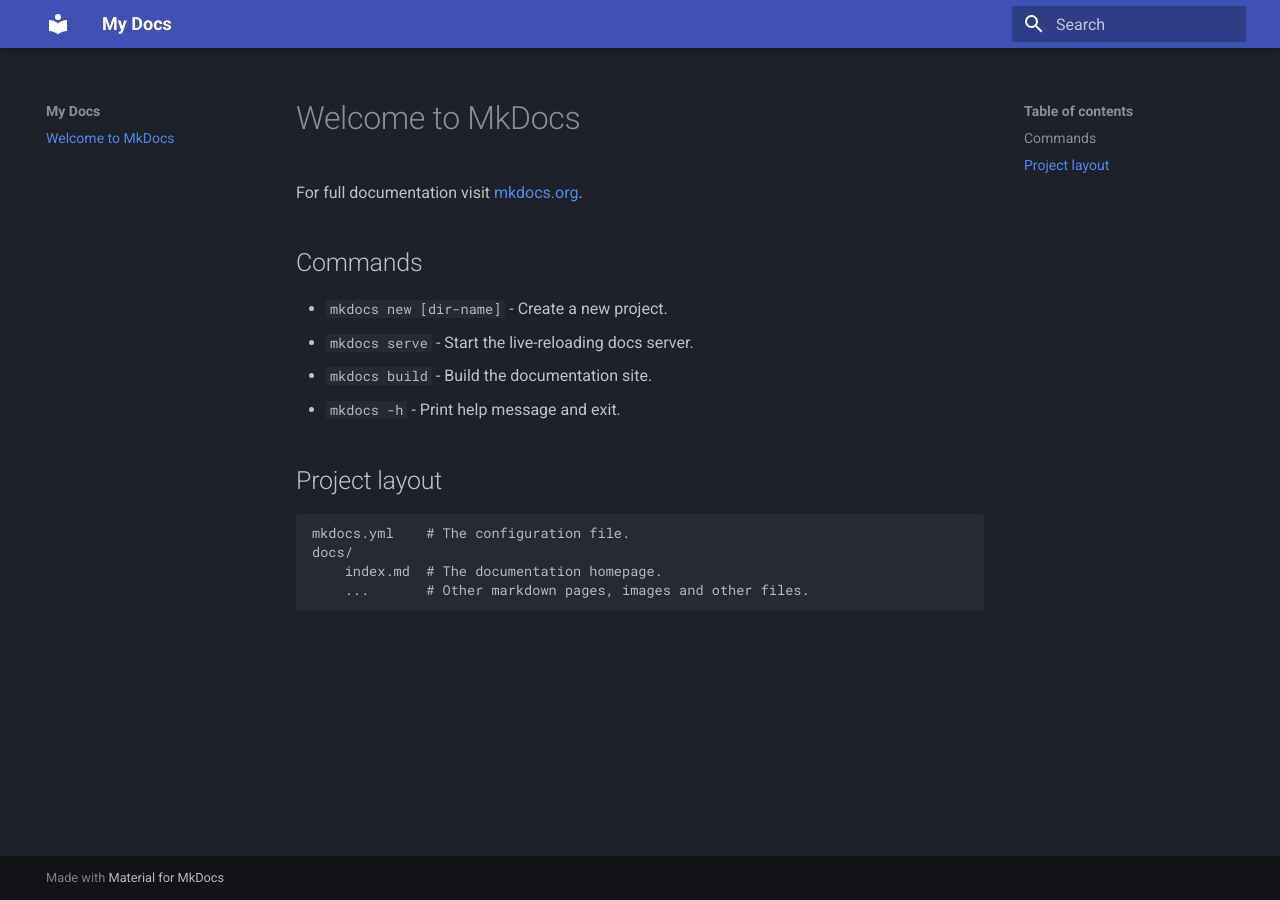
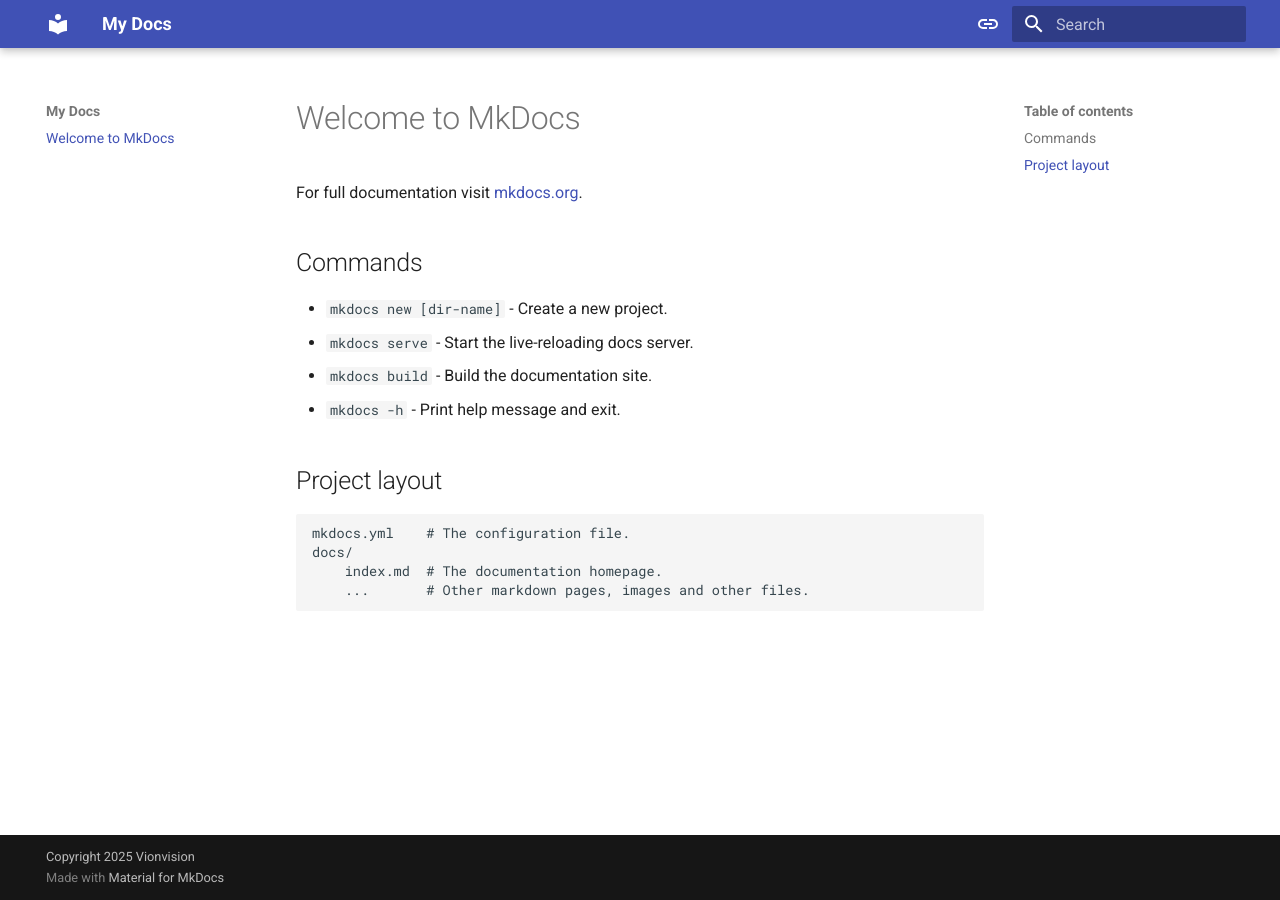
Before and after one commit to lityuan0226/my-mkdocs, an MkDocs documentation site: the page built from docs/index.md, in a window 1280 px wide. Built offline with MkDocs 1.6.1 and Material for MkDocs 9.7.7, drawn with Linux system fonts in a browser that asks for light colours.

Commit message:
style change

```diff
--- a/mkdocs.yml
+++ b/mkdocs.yml
@@ -1,6 +1,27 @@
 site_name: My Docs
 site_url: https://lityuan0226.github.io/my-mkdocs/
+copyright: Copyright 2025 Vionvision
 theme:
   name: material
   palette:
-    scheme: slate
+    - media: "{prefers-color-scheme}"
+      toggle:
+        icon: material/link
+        name: Switch to light mode
+    - media: "{prefers-color-scheme: light}"
+      scheme: default
+      primary: indigo
+      accent: indigo
+      toggle:
+        icon: material/toggle-switch
+        name: Switch to dark mode
+    - media: "{prefers-coloe-scheme: dark}"
+      scheme: slate
+      primary: black
+      accent: indigo
+      toggle:
+        icon: material/toggle-switch-off
+        name: Switch to light mode
+  font:
+    text: Roboto
+    code: Roboto Mono
```
Also changed, not shown: index.md (added, +17 -0 lines), 1 other file.
